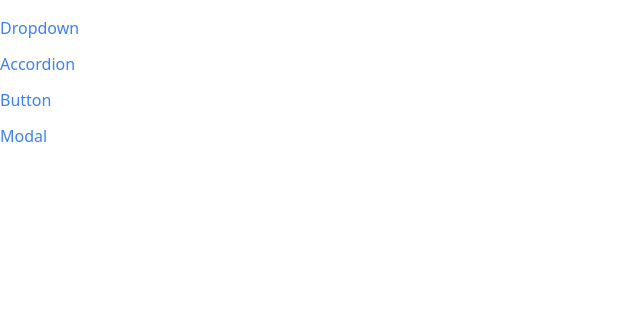
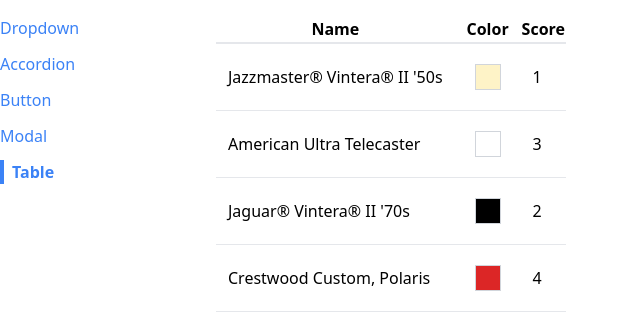
Before and after one commit to bycarlosgamez/comps, a React (Vite) app: page /table in a window 1280 px wide. Shown: the top 330 px of the page, without its empty margins (0-640 px from the left). Built offline with nearby package versions, Linux system fonts and the light colour scheme.

Commit message:
added table

```diff
--- a/src/App.jsx
+++ b/src/App.jsx
@@ -4,6 +4,7 @@
 import DropdownPage from './pages/DropdownPage';
 import ButtonPage from './pages/ButtonPage';
 import ModalPage from './pages/ModalPage';
+import TablePage from './pages/TablePage';
 
 function App() {
   return (
@@ -22,6 +23,9 @@
         <Route path='/modal'>
           <ModalPage />
         </Route>
+        <Route path='/table'>
+          <TablePage />
+        </Route>
       </div>
     </div>
   );
--- a/src/components/SideBar.jsx
+++ b/src/components/SideBar.jsx
@@ -6,6 +6,7 @@
     { label: 'Accordion', path: '/accordion' },
     { label: 'Button', path: '/button' },
     { label: 'Modal', path: '/modal' },
+    { label: 'Table', path: '/table' },
   ];
 
   const renderedLinks = links.map((link) => {
--- /dev/null
+++ b/src/components/Table.jsx
@@ -0,0 +1,33 @@
+import Button from '../components/Button';
+
+function Table({ data, config, keyFn }) {
+  let tableHeaders = config.map((col) => {
+    return <th key={col.label}>{col.label}</th>;
+  });
+
+  let tableRows = data.map((rowData) => {
+    let tableCells = config.map((column) => (
+      <td className='p-3' key={column.label}>
+        {column.render(rowData)}
+      </td>
+    ));
+    return (
+      <tr className='border-b' key={keyFn(rowData)}>
+        {tableCells}
+      </tr>
+    );
+  });
+
+  return (
+    <div>
+      <table className='table-auto border-spacing-2'>
+        <thead>
+          <tr className='border-b-2'>{tableHeaders}</tr>
+        </thead>
+        <tbody>{tableRows}</tbody>
+      </table>
+    </div>
+  );
+}
+
+export default Table;
--- /dev/null
+++ b/src/pages/TablePage.jsx
@@ -0,0 +1,33 @@
+import Table from '../components/Table';
+
+function TablePage() {
+  const data = [
+    { name: "Jazzmaster® Vintera® II '50s", color: 'bg-amber-100', rank: 1 },
+    { name: 'American Ultra Telecaster', color: 'bg-white', rank: 3 },
+    { name: "Jaguar® Vintera® II '70s", color: 'bg-black', rank: 2 },
+    { name: 'Crestwood Custom, Polaris', color: 'bg-red-600', rank: 4 },
+  ];
+
+  const config = [
+    { label: 'Name', render: (guitar) => guitar.name },
+    {
+      label: 'Color',
+      render: (guitar) => (
+        <div className={`p-3 m-2 border border-gray-300 ${guitar.color}`}></div>
+      ),
+    },
+    { label: 'Score', render: (guitar) => guitar.rank },
+  ];
+
+  const keyFn = (guitar) => {
+    return guitar.name;
+  };
+
+  return (
+    <div>
+      <Table data={data} config={config} keyFn={keyFn} />
+    </div>
+  );
+}
+
+export default TablePage;
```
